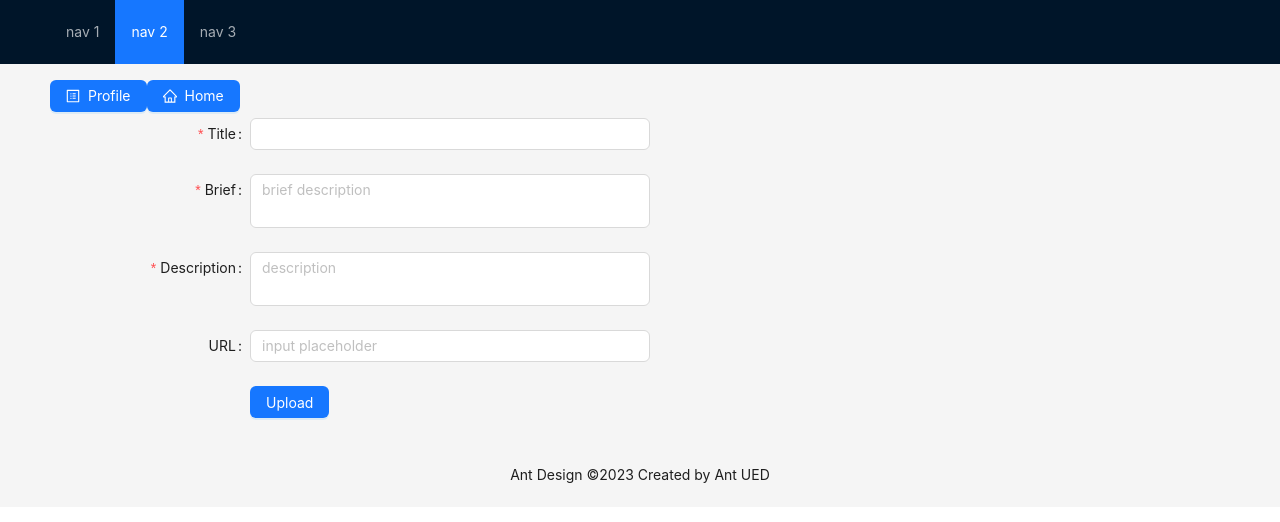
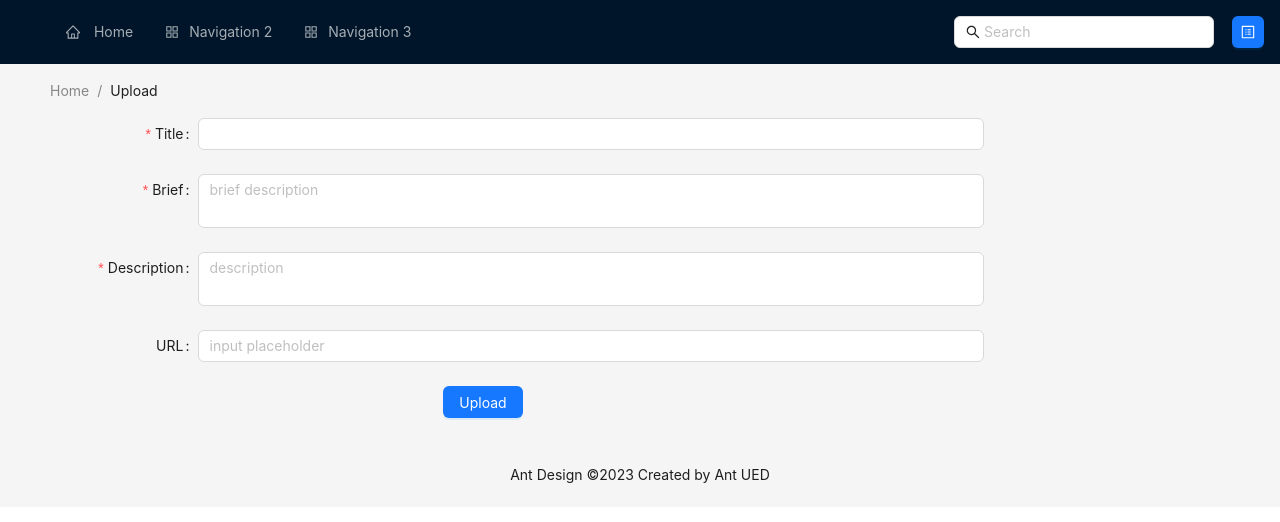
Before and after one commit to uwIdeaFactory/IdeaFactoryFrontend, a React (Vite) app: page /projectUpload in a window 1280 px wide. Shown: the top 522 px of the page. Built offline with nearby package versions, Linux system fonts and the light colour scheme; no server answers.

Commit message:
updated ui for navigation bar

```diff
--- a/src/MainPage.jsx
+++ b/src/MainPage.jsx
@@ -1,5 +1,5 @@
 import { Breadcrumb, Layout, Menu, theme, Input, Button, Row } from 'antd';
-import { ProfileOutlined, UploadOutlined } from '@ant-design/icons';
+import { UploadOutlined } from '@ant-design/icons';
 import { NavLink } from 'react-router-dom'
 import Project from './components/Project';
 import { Pagination } from 'antd';
@@ -7,9 +7,10 @@ import axios from 'axios';
 import { useEffect, useState } from 'react';
 import { onAuthStateChanged, signOut } from 'firebase/auth'
 import { useAuth } from './AuthContext';
+import Navigation from './components/Navigation';
 
-const { Header, Content, Footer } = Layout;
-const { Search } = Input;
+
+const { Content, Footer } = Layout;
 
 const MainPage = () => {
   const [projects, setProjects] = useState([]);
@@ -31,40 +32,9 @@ const MainPage = () => {
     projectGroups.push(projects.slice(i, i + 3));
   }
 
-  const onChangePage = (pageNumber) => {
-
-  }
-
-  // const renderProject
   return (
     <Layout className="layout">
-      <Header>
-        <div className="logo"></div>
-        <Menu
-          theme="dark"
-          mode="horizontal"
-          defaultSelectedKeys={['2']}
-          items={new Array(3).fill(null).map((_, index) => {
-            const key = index + 1;
-            return {
-              key,
-              label: `nav ${key}`,
-            };
-          })}
-        >
-        </Menu>
-        <Search placeholder='Search' allowClear onSearch={onSearch} style={{ width: 200 }} />
-        <NavLink to={"/userProfile"}>
-          <Button type="primary" icon={<ProfileOutlined />} size={20}>
-            Profile
-          </Button>
-        </NavLink>
-        <NavLink to={"/projectUpload"}>
-          <Button type="primary" icon={<UploadOutlined />} size={20}>
-            Upload
-          </Button>
-        </NavLink>
-      </Header>
+      <Navigation />
       <Content
         style={{
           padding: '0 50px',
@@ -75,6 +45,7 @@ const MainPage = () => {
             margin: '16px 0',
           }}
         >
+          <Breadcrumb.Item>Home</Breadcrumb.Item>
         </Breadcrumb>
         <div
           className="site-layout-content"
@@ -82,6 +53,11 @@ const MainPage = () => {
             background: colorBgContainer,
           }}
         >
+          <NavLink to={"/projectUpload"}>
+            <Button type="primary" icon={<UploadOutlined />} size={20}>
+              Upload
+            </Button>
+          </NavLink>
           {projectGroups.map((group, index) => {
             return (
               <Row
@@ -102,7 +78,7 @@ const MainPage = () => {
                   )
                 })}
               </Row>
-            )
+              )
           })}
           <Pagination
             style={{
@@ -110,7 +86,6 @@ const MainPage = () => {
             }}
             defaultCurrent={6} total={500} />
         </div>
-
       </Content>
       <Footer
         style={{
--- a/src/ProjectPage.jsx
+++ b/src/ProjectPage.jsx
@@ -1,11 +1,11 @@
-import { Breadcrumb, Layout, Menu, theme, Input, Button } from 'antd';
-import { ProfileOutlined, UploadOutlined, HomeOutlined } from '@ant-design/icons';
+import { Breadcrumb, Layout, theme, Button } from 'antd';
+import { UploadOutlined } from '@ant-design/icons';
 import { NavLink, useParams } from 'react-router-dom'
 import ProjectPageBody from './components/ProjectPageBody';
 import axios from 'axios';
 import { useEffect, useState } from 'react';
-const { Header, Content, Footer } = Layout;
-const { Search } = Input;
+import Navigation from './components/Navigation';
+const { Content, Footer } = Layout;
 
 const ProjectPage = () => {
   const { pid } = useParams();
@@ -20,40 +20,11 @@ const ProjectPage = () => {
   const {
     token: { colorBgContainer },
   } = theme.useToken();
+
   return (
     <Layout className="layout">
+      <Navigation />
 
-      <Header>
-        <div className="logo"></div>
-        <Menu
-          theme="dark"
-          mode="horizontal"
-          defaultSelectedKeys={['2']}
-          items= {new Array(3).fill(null).map((_, index) => {
-            const key = index + 1;
-            return {
-              key,
-              label: `nav ${key}`,
-            };
-          })}
-        />
-        <Search placeholder='Search' allowClear onSearch={onSearch} style={{ width: 200 }}/>
-        <NavLink to={"/userProfile"}>
-          <Button type="primary" icon={<ProfileOutlined />} size={20}>
-            Profile
-          </Button>
-        </NavLink>
-        <NavLink to={"/projectUpload"}>
-          <Button type="primary" icon={<UploadOutlined />} size={20}>
-            Upload
-          </Button>
-        </NavLink>
-        <NavLink to={"/"}>
-          <Button type="primary" icon={<HomeOutlined />} size={20}>
-            Home
-          </Button>
-        </NavLink>
-      </Header>
       <Content
         style={{
           padding: '0 50px',
@@ -65,8 +36,7 @@ const ProjectPage = () => {
           }}
         >
           <Breadcrumb.Item>Home</Breadcrumb.Item>
-          <Breadcrumb.Item>List</Breadcrumb.Item>
-          <Breadcrumb.Item>App</Breadcrumb.Item>
+          <Breadcrumb.Item>{project.pname}</Breadcrumb.Item>
         </Breadcrumb>
         <div
           className="site-layout-content"
@@ -74,12 +44,17 @@ const ProjectPage = () => {
             background: colorBgContainer,
           }}
         >
+          <NavLink to={"/projectUpload"}>
+            <Button type="primary" icon={<UploadOutlined />} size={20}>
+              Upload
+            </Button>
+          </NavLink>
           {
             <ProjectPageBody {...project} />
           }
         </div>
+      </Content>
 
-      </Content>
       <Footer
         style={{
           textAlign: 'center',
@@ -91,6 +66,4 @@ const ProjectPage = () => {
   );
 };
 
-const onSearch = value => alert(value);
-
 export default ProjectPage;
--- a/src/ProjectUploadPage.jsx
+++ b/src/ProjectUploadPage.jsx
@@ -4,6 +4,7 @@ import { NavLink } from 'react-router-dom'
 import { Breadcrumb, Layout, Menu } from 'antd';
 import ProjectUploadForm from './components/ProjectUploadForm';
 import { useState } from 'react';
+import Navigation from './components/Navigation';
 
 const { Header, Content, Footer } = Layout;
 
@@ -12,31 +13,7 @@ const ProjectUploadPage = () => {
 
   return (
     <Layout className="layout">
-      <Header>
-        <div className="logo"></div>
-        <Menu
-          theme="dark"
-          mode="horizontal"
-          defaultSelectedKeys={['2']}
-          items={new Array(3).fill(null).map((_, index) => {
-            const key = index + 1;
-            return {
-              key,
-              label: `nav ${key}`,
-            };
-          })}
-        />
-        <NavLink to={"/userProfile"}>
-          <Button type="primary" icon={<ProfileOutlined />} size={20}>
-            Profile
-          </Button>
-        </NavLink>
-        <NavLink to={"/"}>
-          <Button type="primary" icon={<HomeOutlined />} size={20}>
-            Home
-          </Button>
-        </NavLink>
-      </Header>
+      <Navigation></Navigation>
       <Content
         style={{
           padding: '0 50px',
@@ -48,7 +25,6 @@ const ProjectUploadPage = () => {
           }}
         >
           <Breadcrumb.Item>Home</Breadcrumb.Item>
-          <Breadcrumb.Item>Project</Breadcrumb.Item>
           <Breadcrumb.Item>Upload</Breadcrumb.Item>
         </Breadcrumb>
         <ProjectUploadForm></ProjectUploadForm>
--- a/src/UserProfile.jsx
+++ b/src/UserProfile.jsx
@@ -1,27 +1,26 @@
 import React from 'react'
-import { Breadcrumb, Layout, Menu, theme, Card, Input, Button } from 'antd';
+import { Breadcrumb, Layout, theme, Button } from 'antd';
 import { UploadOutlined, HomeOutlined } from '@ant-design/icons';
-const { Header, Content, Footer } = Layout;
 import { NavLink } from 'react-router-dom'
-
 import { useEffect, useState } from 'react'
-import reactLogo from './assets/react.svg'
-import viteLogo from '/vite.svg'
 import './App.css'
 import axios from 'axios';
-import ProjectRow from './components/ProjectRow';
 import UserRelatedProjects from './components/UserRelatedProjects';
 import Skill from './components/Skill';
 import Experience from './components/Experience';
 import BasicInformation from './components/BasicInformation';
+import Navigation from './components/Navigation';
+
+const { Content, Footer } = Layout;
 
 const UserProfile = () => {
-  const [user, setUser] = useState(null);
+  const [user, setUser] = useState({});
 
   useEffect(() => {
     axios.get("http://localhost:3000/user/J2lhMMs3P9UISWlzfhKIYj9xOIA3")
       // .then(res => res.data)
-      .then(res => setUser(res.data));
+      .then(res => res.data)
+      .then(setUser)
   }, []);
 
   const {
@@ -29,31 +28,8 @@ const UserProfile = () => {
   } = theme.useToken();
   return (
     <Layout className="layout">
-      <Header>
-        <div className="logo" />
-        <Menu
-          theme="dark"
-          mode="horizontal"
-          defaultSelectedKeys={['2']}
-          items={new Array(15).fill(null).map((_, index) => {
-            const key = index + 1;
-            return {
-              key,
-              label: `nav ${key}`,
-            };
-          })}
-        />
-        <NavLink to={"/projectUpload"}>
-          <Button type="primary" icon={<UploadOutlined />} size={20}>
-            Upload
-          </Button>
-        </NavLink>
-        <NavLink to={"/"}>
-          <Button type="primary" icon={<HomeOutlined />} size={20}>
-            Home
-          </Button>
-        </NavLink>
-      </Header>
+      <Navigation></Navigation>
+
       <Content
         style={{
           padding: '0 50px',
@@ -65,18 +41,17 @@ const UserProfile = () => {
           }}
         >
           <Breadcrumb.Item>Home</Breadcrumb.Item>
-          <Breadcrumb.Item>User Profile</Breadcrumb.Item>
+          <Breadcrumb.Item>{user.username}'s Profile</Breadcrumb.Item>
         </Breadcrumb>
-        <BasicInformation>
-          username: {userInfo.username}
-          contact: {user.contact}
-          location: {user.location}
-          bio: {user.bio}
+        <BasicInformation
+          {...user}
+        >
         </BasicInformation>
         <Experience></Experience>
         <Skill></Skill>
         <UserRelatedProjects></UserRelatedProjects>
       </Content>
+
       <Footer
         style={{
           textAlign: 'center',
--- a/src/components/BasicInformation.jsx
+++ b/src/components/BasicInformation.jsx
@@ -1,10 +1,7 @@
 import React from "react";
 import { Card, Col, Row } from 'antd';
-import ProjectRow from "./ProjectRow";
 
 function BasicInformation (props) {
-  console.log(props);
-  console.log(props.children.username);
   return (
     <Card title="Basic Information">
       <Row span={20}>
--- /dev/null
+++ b/src/components/Navigation.jsx
@@ -0,0 +1,43 @@
+import { Layout, Menu, Input, Button } from 'antd';
+import { ProfileOutlined } from '@ant-design/icons';
+import { NavLink } from 'react-router-dom'
+import { HomeOutlined, AppstoreOutlined, SearchOutlined } from '@ant-design/icons';
+const { Header } = Layout;
+const { SubMenu } = Menu;
+
+const Navigation = () => {
+  return (
+      <Header>
+        <div className="logo"></div>
+        <Menu theme="dark" mode="horizontal">
+          <Menu.Item key="mail" icon={<HomeOutlined />}>
+            <NavLink to={"/"}> Home </NavLink>
+          </Menu.Item>
+          <Menu.Item key="app" icon={<AppstoreOutlined />}>
+            Navigation 2
+          </Menu.Item>
+          <SubMenu key="SubMenu" icon={<AppstoreOutlined />} title="Navigation 3">
+            <Menu.ItemGroup title="Item 1">
+              <Menu.Item key="setting:1">Option 1</Menu.Item>
+              <Menu.Item key="setting:2">Option 2</Menu.Item>
+            </Menu.ItemGroup>
+            <Menu.ItemGroup title="Item 2">
+              <Menu.Item key="setting:3">Option 3</Menu.Item>
+              <Menu.Item key="setting:4">Option 4</Menu.Item>
+            </Menu.ItemGroup>
+          </SubMenu>
+          <Menu.Item key="profile" style={{ position: 'absolute', right: 0 }}>
+            <NavLink to="/userProfile">
+              <Button type="primary" icon={<ProfileOutlined />} size={20}>
+              </Button>
+            </NavLink>
+          </Menu.Item>
+          <Menu.Item key="search" style={{ position: 'absolute', right: 50 }}>
+            <Input placeholder="Search" prefix={<SearchOutlined />} />
+          </Menu.Item>
+        </Menu>
+      </Header>
+  );
+};
+
+export default Navigation;
--- a/src/components/ProjectPageBody.jsx
+++ b/src/components/ProjectPageBody.jsx
@@ -1,6 +1,6 @@
 /* eslint-disable react/prop-types */
 import { Descriptions, Table, Divider, Tag } from "antd";
-const { Column, ColumnGroup } = Table;
+const { Column } = Table;
 
 function ProjectPageBody(props) {
     return (
--- a/src/components/ProjectUploadForm.jsx
+++ b/src/components/ProjectUploadForm.jsx
@@ -29,20 +29,19 @@ const ProjectUploadForm = () => {
     })
   };
 
-
   return (
     <Form
       form={form}
       name="form"
       labelCol={{
-        span: 8,
+        span: 3,
       }}
       wrapperCol={{
         span: 16,
       }}
-      style={{
-        maxWidth: 600,
-      }}
+      // style={{
+      //   maxWidth: 600,
+      // }}
       initialValues={{
         remember: true,
       }}
@@ -126,7 +125,10 @@ const ProjectUploadForm = () => {
           span: 16,
         }}
       >
-        <Button type="primary" htmlType="submit">
+        <Button type="primary" htmlType="submit"
+          style={{
+            textAlign: 'center',
+          }}>
           Upload
         </Button>
       </Form.Item>
```
